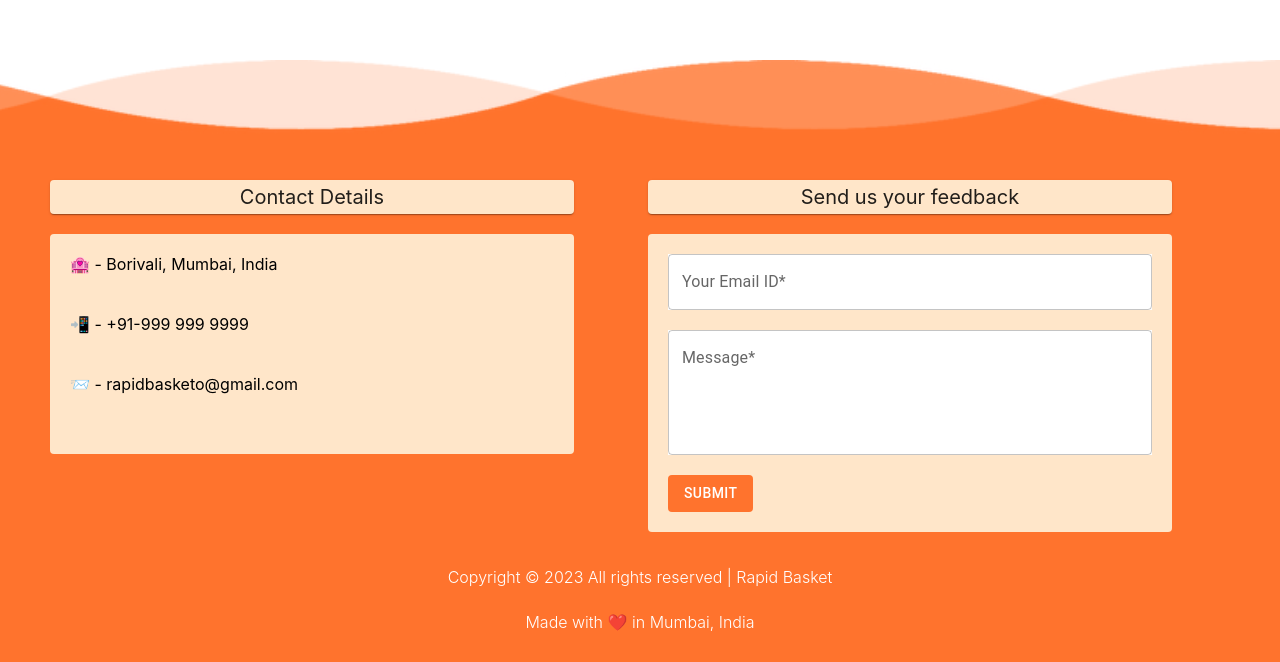
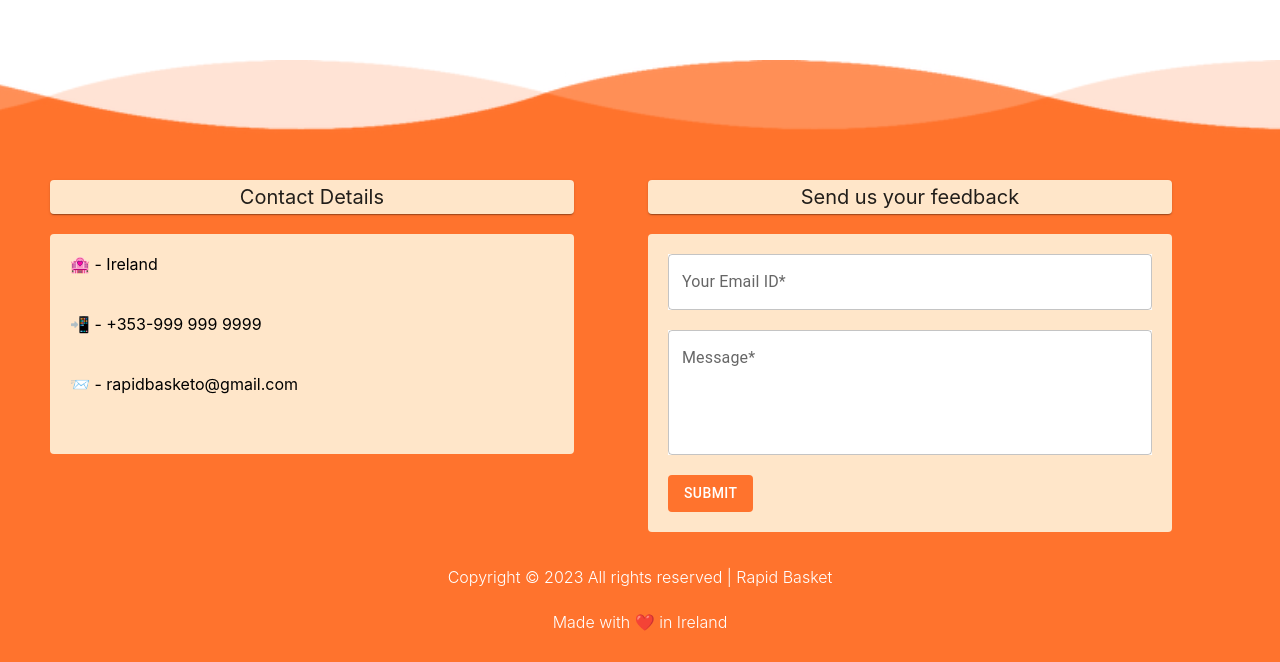
Before and after one commit to parthbhatt268/ui-rapidBasket, a React (Create React App) app: page /Home in a window 1280 px wide. Shown: the part 1341-2003 px from the top of the page. Built offline with nearby package versions, Linux system fonts and the light colour scheme.

Commit message:
Register validation updated

```diff
--- a/src/Component/Shared/Footer/footer.js
+++ b/src/Component/Shared/Footer/footer.js
@@ -119,12 +119,12 @@ function Footer(props) {
                             <Paper style={{
                                 width: "100%",
                             }} />
-                            🏩 - Borivali, Mumbai, India
+                            🏩 - Ireland
                             <Paper /><br /><br />
                             <Paper style={{
                                 width: "100%",
                             }} />
-                            📲 - +91-999 999 9999
+                            📲 - +353-999 999 9999
                             <Paper /><br /><br />
                             <Paper style={{
                                 width: "100%",
@@ -207,7 +207,7 @@ function Footer(props) {
 
 
                 <p>Copyright © 2023 All rights reserved | Rapid Basket</p>
-                <p>Made with ❤️ in Mumbai, India</p>
+                <p>Made with ❤️ in Ireland</p>
 
             </footer>
         </div>
--- a/src/Component/register/register.js
+++ b/src/Component/register/register.js
@@ -102,6 +102,7 @@ const Register = (props) => {
               </InputLabel>
               <FilledInput
                 id="password"
+                placeholder="Atleast 8 Character"
                 type={showPassword ? "text" : "password"}
                 endAdornment={
                   <InputAdornment position="end">
@@ -127,6 +128,7 @@ const Register = (props) => {
               </InputLabel>
               <FilledInput
                 id="passwordConfirm"
+                placeholder="Atleast 8 Character"
                 type={showPassword ? "text" : "password"}
                 endAdornment={
                   <InputAdornment position="end">
@@ -149,12 +151,14 @@ const Register = (props) => {
           <LoadingButton
             className="button"
             disabled={
+              user.password.length>=8 &&
               user.name &&
               user.email &&
               user.password &&
               user.password === user.passwordConfirm
                 ? false
                 : true
+
             }
             loadingPosition="end"
             loading={loadingStatus}
```
